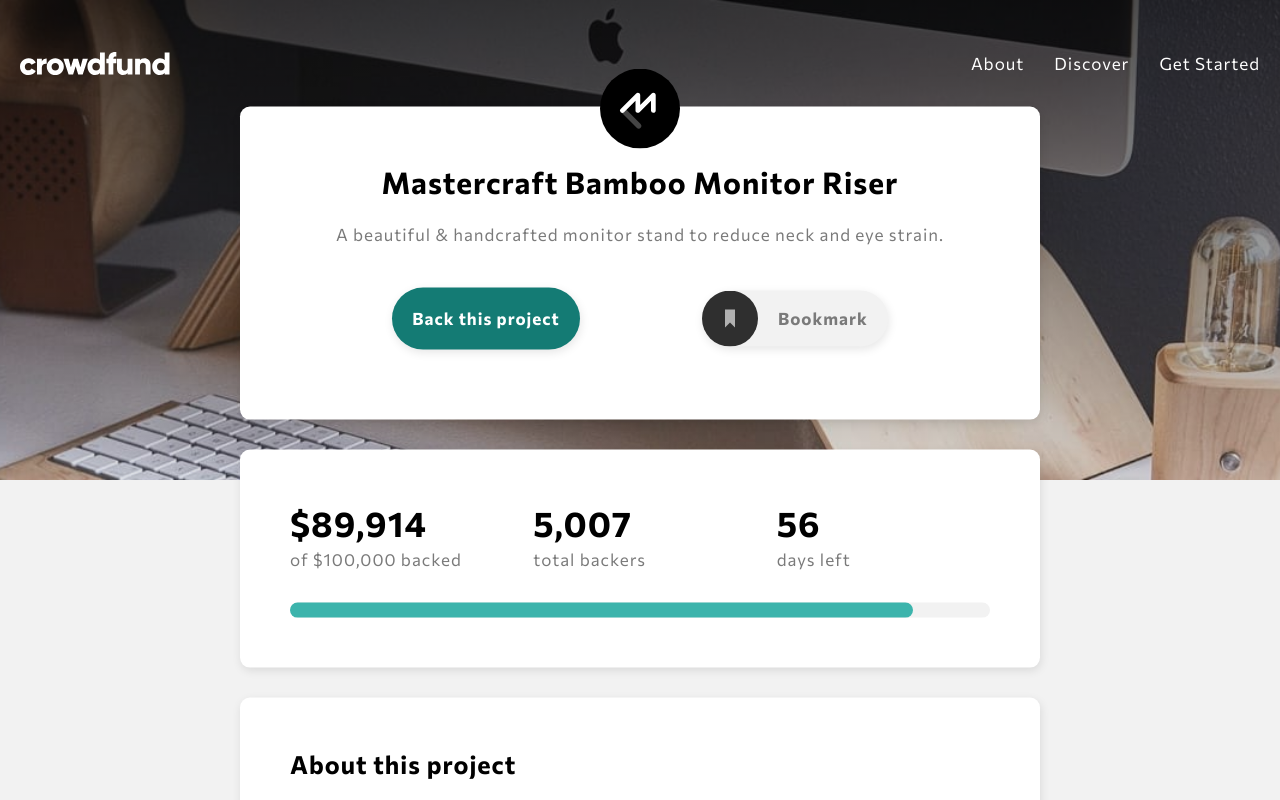
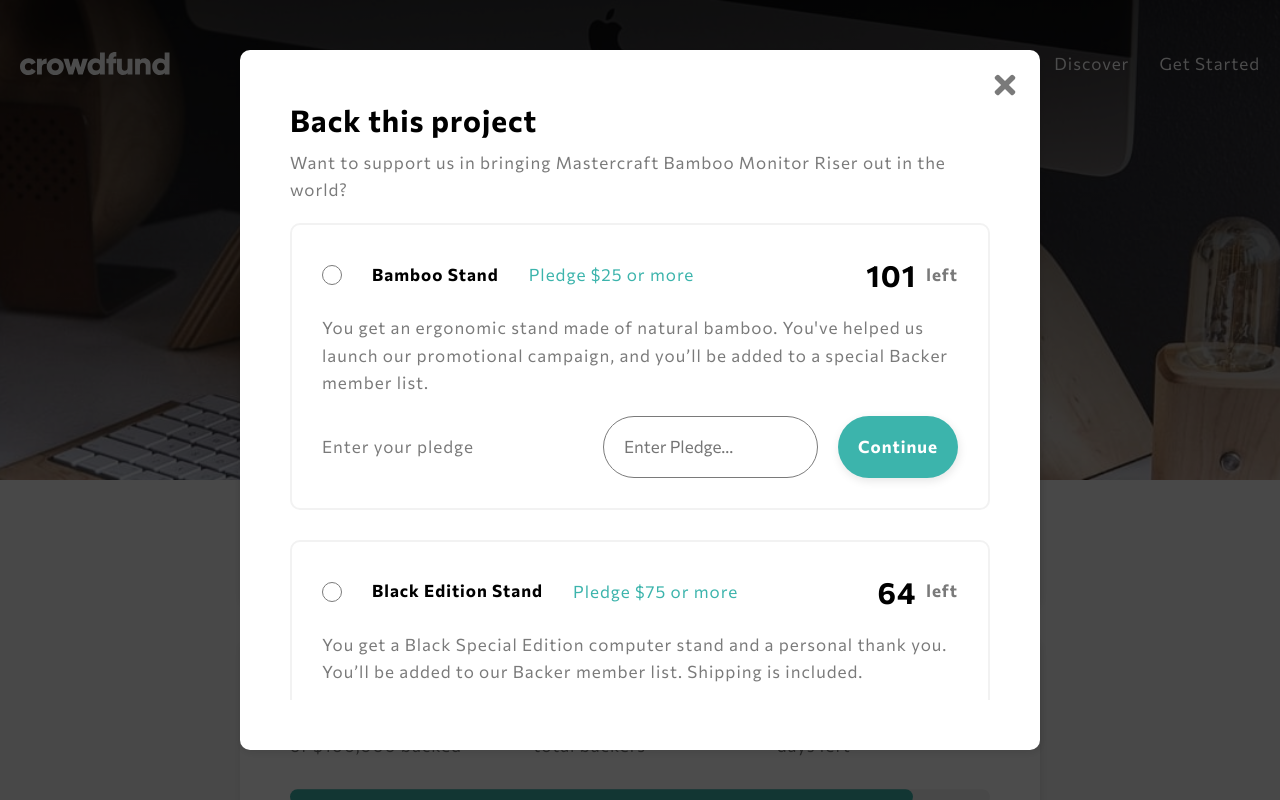
Before and after one commit to freetart/FEM-crowdfunding-product-page, a React (Create React App) app: page / in a window 1280 px wide. Both pictures are taken after a click on the button "Back this project". Shown: the top 800 px of the page. Built offline with nearby package versions, Linux system fonts and the light colour scheme.

Commit message:
created main modal & modal pledges

```diff
--- a/package.json
+++ b/package.json
@@ -8,6 +8,7 @@
     "@testing-library/user-event": "^12.8.3",
     "react": "^17.0.2",
     "react-dom": "^17.0.2",
+    "react-icons": "^4.2.0",
     "react-scripts": "4.0.3",
     "styled-components": "^5.3.0",
     "web-vitals": "^1.1.2"
--- a/src/App.js
+++ b/src/App.js
@@ -1,27 +1,39 @@
+import { useState } from "react";
 import styled from "styled-components";
 import Globals from "./abstracts/Globals";
 import Header from "./components/Header";
 import CtaCard from "./components/CtaCard";
 import StatsCard from "./components/StatsCard";
 import ProjectCard from "./components/ProjectCard";
+import Tag from "./components/Tag";
+import MainModal from "./components/MainModal";
+import Responsive from "./abstracts/Responsive";
 
 const Main = styled.main`
-  transform: translateY(-20%);
+  transform: translateY(-10%);
   display: flex;
   flex-direction: column;
   gap: 3rem;
+
+  ${Responsive.md`
+  transform: translateY(-5%);
+  `}
 `;
 
 const App = () => {
+  const [openModal, setOpenModal] = useState(false);
+
   return (
     <>
       <Globals />
+      {openModal && <MainModal setOpenModal={setOpenModal} />}
       <Header />
       <Main>
-        <CtaCard />
+        <CtaCard setOpenModal={setOpenModal} />
         <StatsCard />
         <ProjectCard />
       </Main>
+      <Tag />
     </>
   );
 };
--- a/src/abstracts/Globals.js
+++ b/src/abstracts/Globals.js
@@ -44,6 +44,7 @@ const Globals = createGlobalStyle`
     font-family: "Commissioner", sans-serif;
     overflow-x: hidden;
     background-color: var(--lightGray);
+    position: relative;
   }
 
   img {
--- a/src/abstracts/Responsive.js
+++ b/src/abstracts/Responsive.js
@@ -1,11 +1,9 @@
-import { css } from 'styled-components';
+import { css } from "styled-components";
 
 const breakpoints = {
-  xs: '400px',
-  sm: '500px',
-  md: '800px',
-  lg: '900px',
-  xl: '1200px',
+  sm: "400px",
+  md: "580px",
+  lg: "820px",
 };
 
 const Responsive = Object.keys(breakpoints).reduce((accumulator, label) => {
--- a/src/components/CtaCard.js
+++ b/src/components/CtaCard.js
@@ -62,7 +62,7 @@ const Container = styled.div`
   }
 `;
 
-const CtaCard = () => {
+const CtaCard = ({ setOpenModal }) => {
   return (
     <Card>
       <Container>
@@ -72,7 +72,9 @@ const CtaCard = () => {
           A beautiful & handcrafted monitor stand to reduce neck and eye strain.
         </p>
         <div className="cta-btns">
-          <Button primary>Back this project</Button>
+          <Button primary onClick={() => setOpenModal(true)}>
+            Back this project
+          </Button>
           <Button bookmark className="desktop-bookmark">
             <img src={bookmarkIcon} alt="bookmark icon" className="btn-icon" />
             <span className="bookmark-text">Bookmark</span>
--- /dev/null
+++ b/src/components/MainModal.js
@@ -0,0 +1,82 @@
+import styled from "styled-components";
+import Overlay from "./styledElements/Overlay";
+import { FaTimes } from "react-icons/fa";
+import { headingStyles, textStyles } from "../abstracts/Mixins";
+import Card from "../components/styledElements/Card";
+import ModalPledge from "../components/ModalPledge";
+import pledgeData from "../data";
+
+const Container = styled.div`
+  overflow-y: scroll;
+  scrollbar-color: var(--lightGray) white;
+  height: 60rem;
+
+  .modal-close {
+    position: absolute;
+    top: 2rem;
+    right: 2rem;
+    border: 0;
+    background: transparent;
+  }
+
+  .modal-icon {
+    color: var(--darkGray);
+    font-size: var(--md);
+  }
+
+  .modal-title {
+    ${headingStyles}
+    font-size: var(--md);
+    margin-bottom: 1rem;
+  }
+
+  .modal-desc {
+    ${textStyles}
+    font-size: var(--xxs);
+    color: var(--darkGray);
+  }
+
+  .modal-pledges {
+    margin-top: 2rem;
+    display: flex;
+    flex-direction: column;
+    gap: 3rem;
+  }
+`;
+
+const MainModal = ({ setOpenModal }) => {
+  return (
+    <Overlay>
+      <Card>
+        <Container>
+          <header className="modal-header">
+            <h2 className="modal-title">Back this project</h2>
+            <p className="modal-desc">
+              Want to support us in bringing Mastercraft Bamboo Monitor Riser
+              out in the world?
+            </p>
+            <button className="modal-close" onClick={() => setOpenModal(false)}>
+              <FaTimes className="modal-icon" />
+            </button>
+          </header>
+          <div className="modal-pledges">
+            {pledgeData.map((pledge) => {
+              return (
+                <ModalPledge
+                  key={pledge.id}
+                  product={pledge.product}
+                  pledgeAmount={pledge.pledgeAmount}
+                  description={pledge.description}
+                  productAmount={pledge.productAmount}
+                  inStock={pledge.inStock}
+                />
+              );
+            })}
+          </div>
+        </Container>
+      </Card>
+    </Overlay>
+  );
+};
+
+export default MainModal;
--- a/src/components/MobileMenuToggle.js
+++ b/src/components/MobileMenuToggle.js
@@ -22,7 +22,7 @@ const Button = styled.button`
   }
 `;
 
-function MobileMenuToggle({ isActive, setIsActive }) {
+const MobileMenuToggle = ({ isActive, setIsActive }) => {
   return (
     <Button className="toggle" onClick={() => setIsActive(!isActive)}>
       {!isActive ? (
@@ -32,6 +32,6 @@ function MobileMenuToggle({ isActive, setIsActive }) {
       )}
     </Button>
   );
-}
+};
 
 export default MobileMenuToggle;
--- /dev/null
+++ b/src/components/ModalPledge.js
@@ -0,0 +1,166 @@
+import styled from "styled-components";
+import Button from "../components/styledElements/Button";
+import { headingStyles, textStyles, flexCenter } from "../abstracts/Mixins";
+
+const Container = styled.div`
+  border: 0.2rem solid var(--lightGray);
+  padding: 3rem;
+  border-radius: var(--mainRadius);
+  transition: var(--mainTransition);
+
+  &:hover,
+  &:focus {
+    border: 0.2rem solid var(--moderateCyan);
+
+    .inner-circle {
+      opacity: 1;
+    }
+  }
+
+  &.out-of-stock {
+    opacity: 0.6;
+  }
+
+  .circle {
+    ${flexCenter}
+    height: 2rem;
+    width: 2rem;
+    border-radius: 50%;
+    border: 0.1rem solid var(--darkGray);
+  }
+
+  .inner-circle {
+    background-color: var(--moderateCyan);
+    height: 1rem;
+    width: 1rem;
+    border-radius: 50%;
+    opacity: 0;
+    transition: var(--mainTransition);
+  }
+
+  .modal-pledge-header {
+    display: flex;
+    justify-content: space-between;
+    align-items: center;
+    flex-wrap: wrap;
+    gap: 2rem;
+  }
+
+  .modal-pledge-header-left {
+    display: flex;
+    align-items: center;
+    gap: 3rem;
+  }
+
+  .modal-pledge-title {
+    ${headingStyles}
+    font-size: var(--xxs);
+  }
+
+  .modal-pledge-alert {
+    ${textStyles}
+    color: var(--moderateCyan);
+    font-size: var(--xxs);
+  }
+
+  .modal-pledge-desc {
+    ${textStyles}
+    color: var(--darkGray);
+    font-size: var(--xxs);
+    padding: 2rem 0;
+  }
+
+  .modal-pledge-footer {
+    display: flex;
+    justify-content: space-between;
+    align-items: center;
+    flex-wrap: wrap;
+    gap: 1rem;
+  }
+
+  .modal-pledge-left {
+    ${headingStyles}
+    color: var(--darkGray);
+    font-size: var(--xxs);
+    display: flex;
+    align-items: center;
+    gap: 1rem;
+  }
+
+  .modal-pledge-number {
+    font-size: var(--md);
+    color: var(--black);
+  }
+
+  .modal-pledge-footer-desc {
+    ${textStyles}
+    font-size: var(--xxs);
+    color: var(--darkGray);
+  }
+
+  .modal-pledge-footer-btns {
+    display: flex;
+    gap: 2rem;
+  }
+
+  .modal-pledge-input {
+    border-radius: var(--secondaryRadius);
+    border: 0.1rem solid var(--darkGray);
+    padding-left: 2rem;
+    font-size: var(--xxs);
+    outline: 0;
+    transition: var(--mainTransition);
+
+    &:hover,
+    &:focus {
+      border: 0.1rem solid var(--moderateCyan);
+    }
+  }
+`;
+
+const Pledge = ({
+  product,
+  pledgeAmount,
+  description,
+  productAmount,
+  inStock,
+}) => {
+  return (
+    <article>
+      <Container className={!inStock && "out-of-stock"}>
+        <header className="modal-pledge-header">
+          <div className="modal-pledge-header-left">
+            <div className="circle">
+              <div className="inner-circle"></div>
+            </div>
+            <h4 className="modal-pledge-title">{product}</h4>
+            <p className="modal-pledge-alert">{pledgeAmount}</p>
+          </div>
+          <h3 className="modal-pledge-left">
+            <span className="modal-pledge-number">{productAmount}</span>
+            left
+          </h3>
+        </header>
+        <p className="modal-pledge-desc">{description}</p>
+        <footer className="modal-pledge-footer">
+          <p className="modal-pledge-footer-desc">Enter your pledge</p>
+          <div className="modal-pledge-footer-btns">
+            {inStock ? (
+              <>
+                <input
+                  className="modal-pledge-input"
+                  placeholder="Enter Pledge..."
+                />
+                <Button primary>Continue</Button>
+              </>
+            ) : (
+              <Button outOfStock>Out of stock</Button>
+            )}
+          </div>
+        </footer>
+      </Container>
+    </article>
+  );
+};
+
+export default Pledge;
--- a/src/components/styledElements/Card.js
+++ b/src/components/styledElements/Card.js
@@ -8,6 +8,7 @@ const Card = styled.article`
   width: 800px;
   margin: 0 auto;
   padding: 5rem;
+  position: relative;
 
   ${Responsive.lg`
   width: 95%;
--- /dev/null
+++ b/src/components/styledElements/Overlay.js
@@ -0,0 +1,13 @@
+import styled from "styled-components";
+import { flexCenter } from "../../abstracts/Mixins";
+
+const Overlay = styled.div`
+  ${flexCenter}
+  height: 100%;
+  width: 100vw;
+  position: fixed;
+  background-color: rgba(0, 0, 0, 0.7);
+  z-index: 5000;
+`;
+
+export default Overlay;
```
Also changed, not shown: src/images/logo/habibdevgif.gif (added), 1 other file (tests, documents, lock files or other folders).
